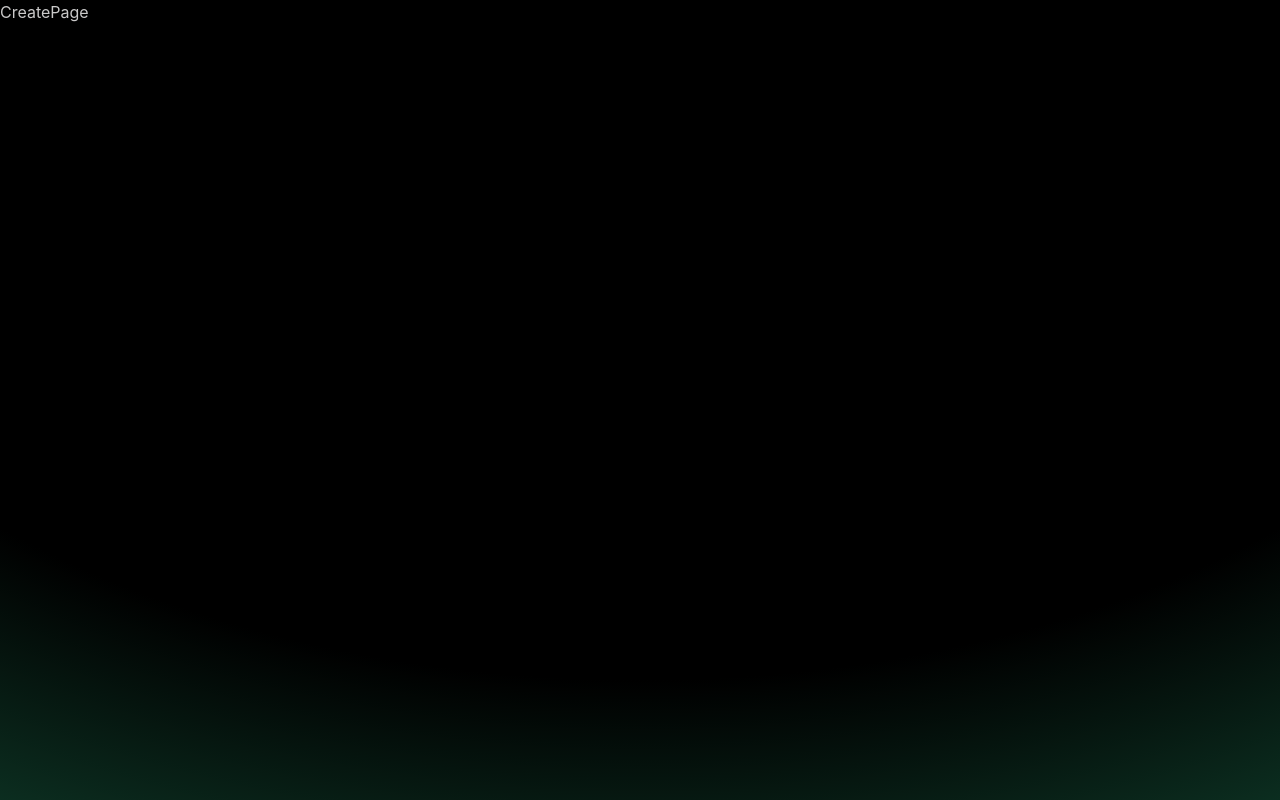
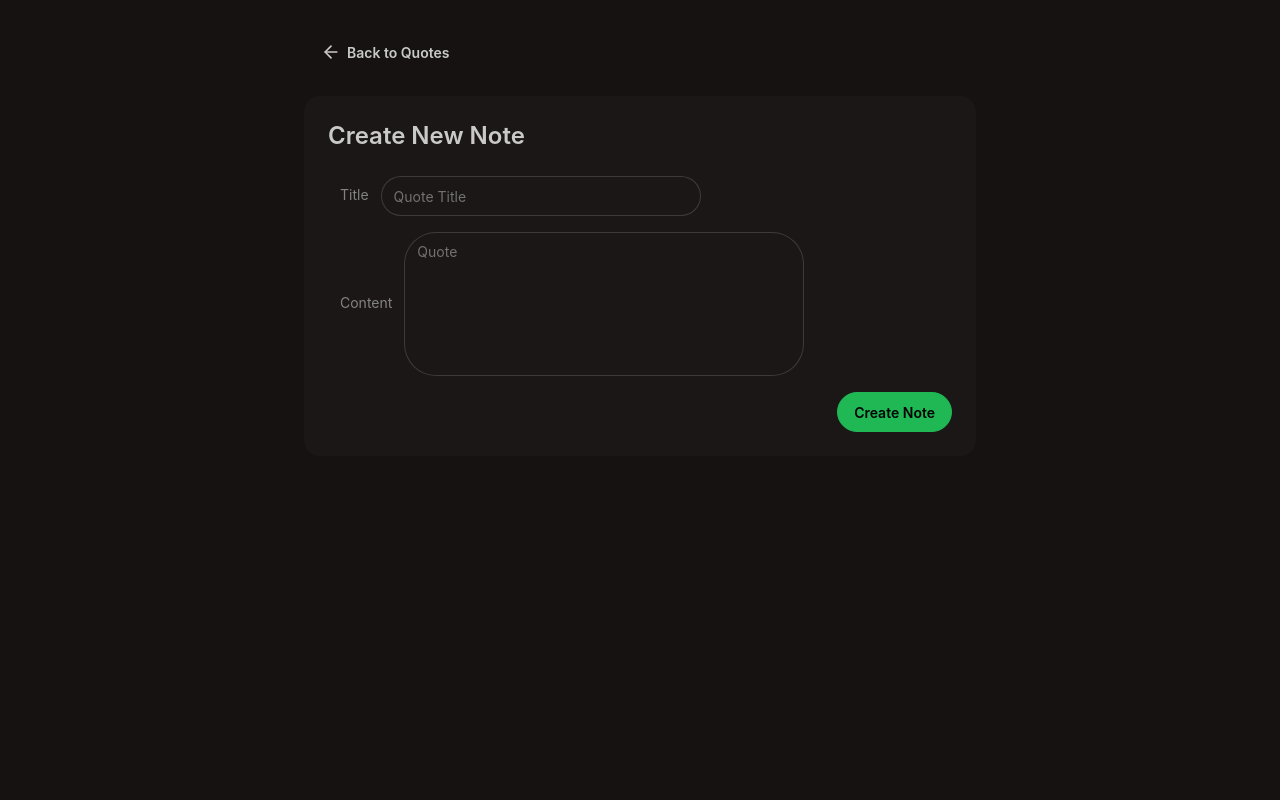
Before and after one commit to Abdelkader1900/SeriesCitations-Webapp, a React app in the folder frontend/: page /create in a window 1280 px wide. Built offline with nearby package versions, Linux system fonts and the light colour scheme; the HTML template or start-up script is replaced by a standard one.

Commit message:
Page de creation front end en cours

```diff
--- a/frontend/src/pages/CreatePage.jsx
+++ b/frontend/src/pages/CreatePage.jsx
@@ -1,8 +1,56 @@
+import { ArrowLeftIcon } from 'lucide-react';
 import React from 'react'
+import { useState } from 'react';
+import { Link } from 'react-router';
 
 function CreatePage() {
+    const [title,setTitle] = useState("");
+    const [content, setContent] = useState("");
+    const [loading,setLoading] = useState(false)
+
+    const handleSubmit = () => {
+      console.log(title);
+      console.log(content);
+
+    }
+
   return (
-    <div>CreatePage</div>
+    <div className='min-h-screen bg-base-200'>
+      <div className='container mx-auto px-4 py-8'>
+        <div className='max-w-2xl mx-auto'>
+          <Link to ={"/"} className='btn btn-ghost mb-6' >
+            <ArrowLeftIcon className='size-5'/>
+            Back to Quotes
+          </Link>
+          <div className='card bg-base-100'>
+            <div className='card-body'>
+              <h2 className='card-title text-2xl mb-4'>Create New Note</h2>
+              <form onSubmit={handleSubmit}>
+                <div className='form-control mb-4'>
+                  <label className='label'>
+                    <span className='label-text mx-3'> Title</span>
+                  </label>
+                  <input type="text" placeholder='Quote Title' className='input input-bordered' value={title} onChange={(e) => setTitle(e.target.value)}  />
+                </div>
+
+                <div className='form-control mb-4'>
+                  <label className='label'>
+                    <span className='label-text mx-3'> Content</span>
+                  </label>
+                  <textarea placeholder='Quote' className='textarea textarea-bordered h-36 w-100 resize-none' value={content} onChange={(e) => setContent(e.target.value)}  />
+                </div>
+
+                <div className="card-actions justify-end">
+                  <button type='submit' className='btn btn-primary' disabled={loading}>
+                    {loading ? "Creating ..." : "Create Note"}
+                  </button>
+                </div>
+              </form>
+            </div>
+          </div>
+        </div>
+      </div>
+    </div>
   )
 }
 
```
